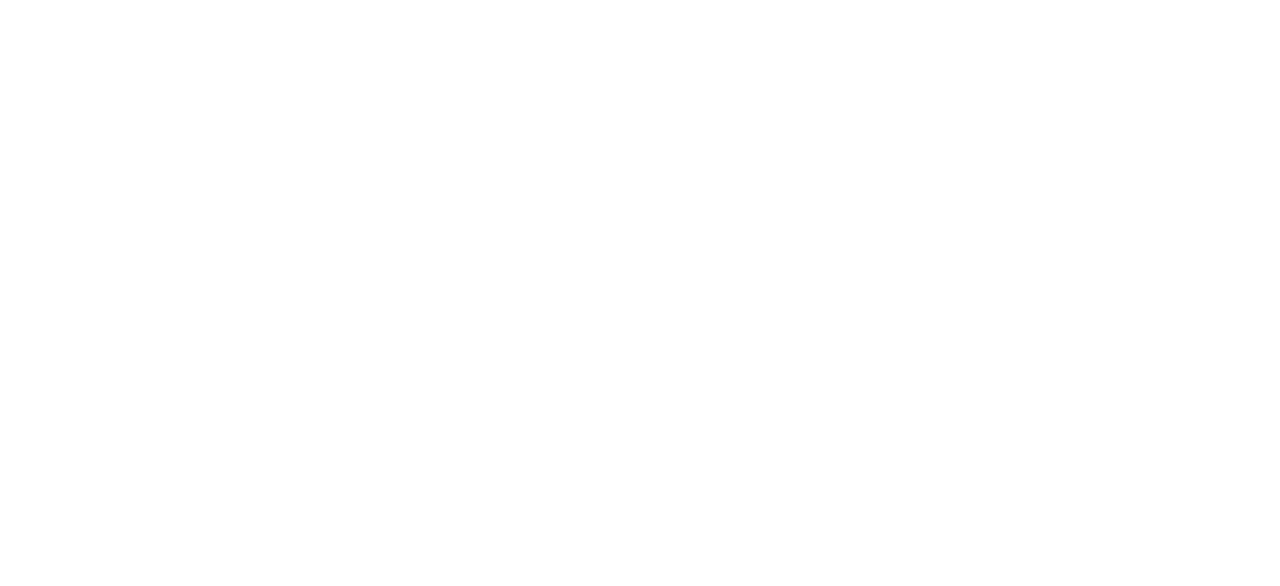
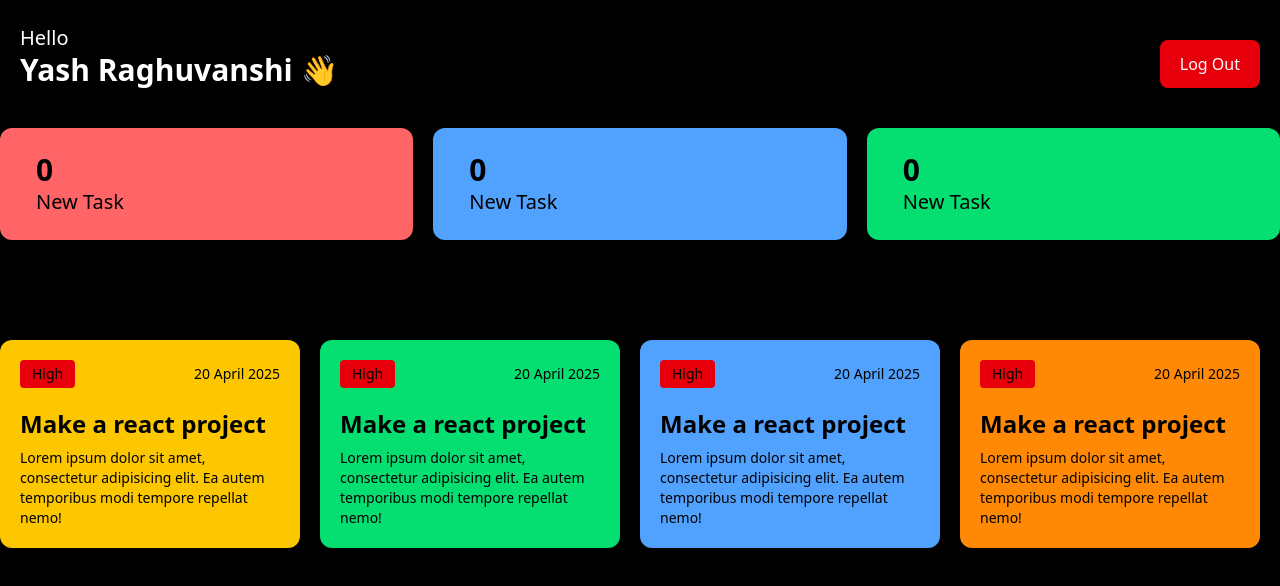
Before and after one commit to YNVSolutions/SwiftCause_Web, a Next.js app: page / in a window 1280 px wide. Shown: the top 586 px of the page. Built offline with nearby package versions, Linux system fonts and the light colour scheme.

Commit message:
adding components in the main

```diff
--- a/app/Components/Dashboard/UserDashboard.jsx
+++ b/app/Components/Dashboard/UserDashboard.jsx
@@ -1,11 +1,18 @@
 import React from 'react'
+import Header from './Others/Header'
+import Details from './Others/Details'
+import DonationList from './Others/DonationList'
 
 const UserDashboard = () => {
-  return (
-    <>
-
-    </>
-  )
+    return (
+        <>
+            <div className='min-h-screen'>
+                <Header />
+                <Details />
+                <DonationList />
+            </div>
+        </>
+    )
 }
 
 export default UserDashboard
```
